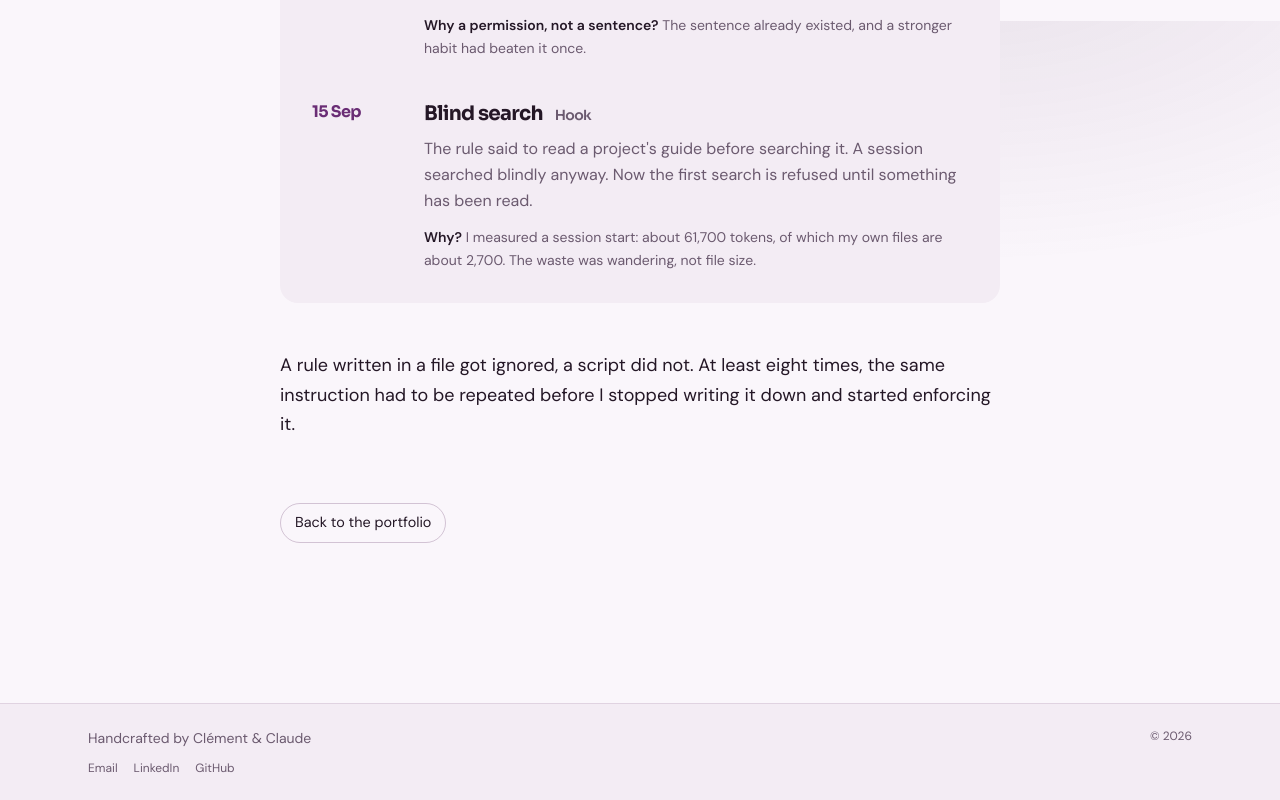
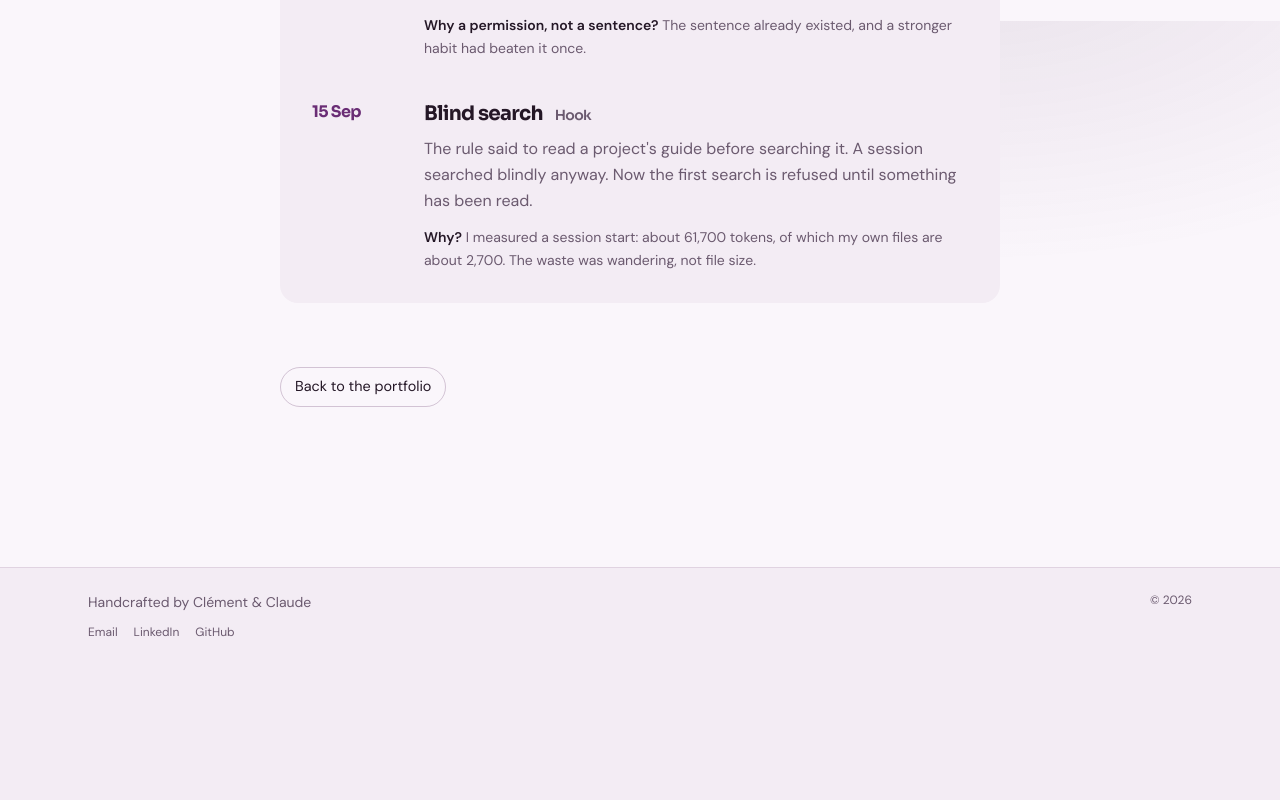
Before and after one commit to ClementPZ/clementpz-portfolio, a Next.js app: page /making-of in a window 1280 px wide. Shown: the part 1579-2379 px from the top of the page. After the commit the page ends 2243 px from the top, so only its background shows below. Built offline with nearby package versions, Linux system fonts and the light colour scheme.

Commit message:
Remove the making-of closing paragraph

```diff
--- a/src/components/MakingOfContent.tsx
+++ b/src/components/MakingOfContent.tsx
@@ -80,13 +80,6 @@ export function MakingOfContent() {
           </ol>
         </div>
 
-        <p
-          className="mt-12 text-lg leading-relaxed"
-          style={{ color: "var(--text)" }}
-        >
-          {t.pattern}
-        </p>
-
         <div className="mt-16">
           <Link href="/" className="btn-ghost">
             {t.backHome}
--- a/src/data/i18n.ts
+++ b/src/data/i18n.ts
@@ -552,7 +552,6 @@ type MakingOfCopy = {
     whyLabel: string;
     why: string;
   }[];
-  pattern: string;
   backHome: string;
 };
 
@@ -612,8 +611,6 @@ export const makingOfText: { en: MakingOfCopy } & Partial<Record<Locale, MakingO
         why: "I measured a session start: about 61,700 tokens, of which my own files are about 2,700. The waste was wandering, not file size.",
       },
     ],
-    pattern:
-      "A rule written in a file got ignored, a script did not. At least eight times, the same instruction had to be repeated before I stopped writing it down and started enforcing it.",
     backHome: "Back to the portfolio",
   },
   fr: {
@@ -671,8 +668,6 @@ export const makingOfText: { en: MakingOfCopy } & Partial<Record<Locale, MakingO
         why: "J'ai mesuré le démarrage d'une session : environ 61 700 tokens (les unités de texte que Claude lit), dont 2 700 seulement viennent de mes propres fichiers. Ce qui coûtait cher, c'était de chercher sans savoir où, pas la taille de mes fichiers.",
       },
     ],
-    pattern:
-      "Au moins huit fois, j'ai dû répéter à Claude la même consigne. Écrite dans un fichier, elle finissait par être ignorée ; contrôlée par un script, elle ne l'est pas. J'ai donc arrêté de l'écrire pour la faire appliquer.",
     backHome: "Retour au portfolio",
   },
   es: {
@@ -730,8 +725,6 @@ export const makingOfText: { en: MakingOfCopy } & Partial<Record<Locale, MakingO
         why: "Medí el arranque de una sesión: unos 61 700 tokens, de los cuales mis propios archivos son unos 2 700. El desperdicio era divagar, no el tamaño de los archivos.",
       },
     ],
-    pattern:
-      "Una regla escrita en un archivo fue ignorada, un script no. Al menos ocho veces hubo que repetir la misma instrucción antes de que dejara de escribirla y empezara a hacerla cumplir.",
     backHome: "Volver al portafolio",
   },
 };
```
